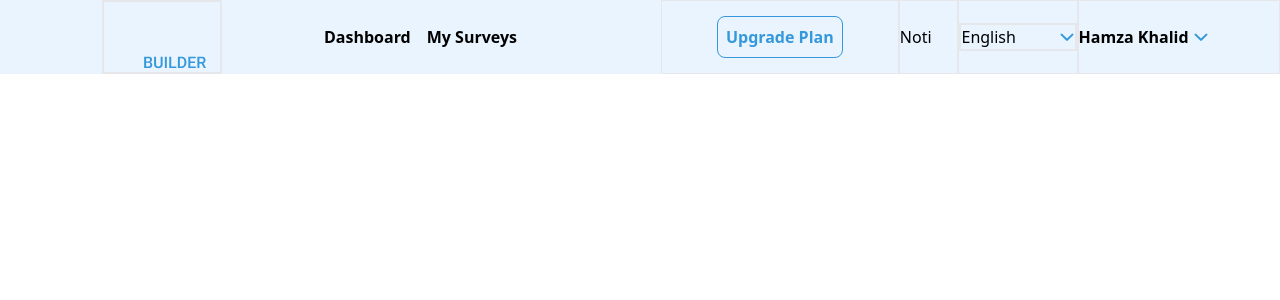
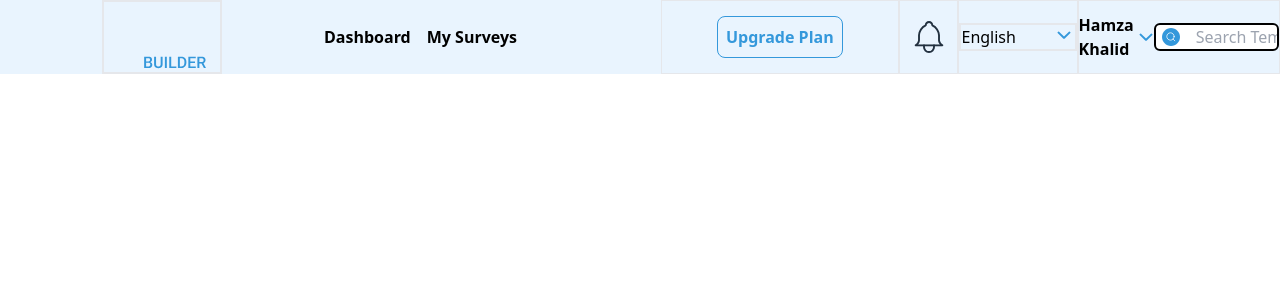
Before and after one commit to hamzakhalid910/Survey-Builder, a React (Vite) app: page /header in a window 1280 px wide. Shown: the top 300 px of the page. Built offline with nearby package versions, Linux system fonts and the light colour scheme.

Commit message:
Feat: "Search Template created"

```diff
--- a/package.json
+++ b/package.json
@@ -27,6 +27,6 @@
     "eslint-plugin-react-refresh": "^0.4.6",
     "postcss": "^8.4.38",
     "tailwindcss": "^3.4.3",
-    "vite": "^5.2.0"
+    "vite": "^5.2.11"
   }
 }
--- a/src/Components/Header.jsx
+++ b/src/Components/Header.jsx
@@ -2,6 +2,7 @@ import React from "react";
 import { DashboardLogoSVG } from "../Svg Components/DashboardLogoSVG";
 import { User } from "../Separate Components/User";
 import { Language } from "../Separate Components/Language";
+import { NotificationSVG } from "../Svg Components/NotificationsSVG";
 
 function Header() {
   return (
@@ -10,22 +11,38 @@ function Header() {
         <DashboardLogoSVG />
       </div>
       <div className="flex w-[32%] ml-[4%] space-x-4 px-[4%] items-center">
-        <a className="font-bold" href="">
+        <a className="font-bold" href="/dashboard">
           Dashboard
         </a>
         <a className="font-semibold" href="">
           My Surveys
         </a>
       </div>
+
+      {/* Upgrade Plan Button */}
       <div className="flex w-[20%] border justify-center items-center">
         <button className="text-[#3498DB] border border-[#3498DB]  rounded-lg p-2 font-semibold">
           Upgrade Plan
         </button>
       </div>
-      <div className="flex w-[5%] border items-center">Noti</div>
+
+      {/* Notifications */}
+      <div className="flex w-[5%] border items-center justify-center">
+        <button
+          onClick={() => {
+            console.log("Notifications");
+          }}
+        >
+          <NotificationSVG />
+        </button>
+      </div>
+
+      {/* Language */}
       <div className="flex w-[10%] border items-center">
         <Language />
       </div>
+
+      {/* User */}
       <div className="flex w-[17%] border lr-[8%] items-center ">
         <User />
       </div>
--- /dev/null
+++ b/src/Icons Svg Components/SearchIcon.jsx
@@ -0,0 +1,32 @@
+import React from "react";
+
+export function SearchIcon() {
+  return (
+    <svg
+      width="18"
+      height="18"
+      viewBox="0 0 18 18"
+      fill="none"
+      xmlns="http://www.w3.org/2000/svg"
+    >
+      <path
+        d="M9 18C13.9706 18 18 13.9706 18 9.00001C18 4.02944 13.9706 0 9 0C4.02944 0 0 4.02944 0 9.00001C0 13.9706 4.02944 18 9 18Z"
+        fill="#3498DB"
+      />
+      <path
+        d="M12.1445 8.47072C12.1445 10.496 10.496 12.1445 8.4707 12.1445C6.44538 12.1445 4.79688 10.496 4.79688 8.47072C4.79688 6.4454 6.43361 4.79688 8.4707 4.79688C10.496 4.80865 12.1445 6.4454 12.1445 8.47072Z"
+        stroke="white"
+        stroke-width="0.75"
+        stroke-miterlimit="10"
+        stroke-linecap="round"
+      />
+      <path
+        d="M11.0625 11.0703L12.7817 12.7777"
+        stroke="white"
+        stroke-width="0.75"
+        stroke-miterlimit="10"
+        stroke-linecap="round"
+      />
+    </svg>
+  );
+}
--- a/src/Separate Components/Language.jsx
+++ b/src/Separate Components/Language.jsx
@@ -13,33 +13,45 @@ const languages = [
   "Portuguese",
 ];
 
-function DropDownMenu() {
-  return (
-    <div className="absolute mt-6 ml-[-0.4%] bg-white w-32 px-4 py-4 rounded-sm shadow-lg z-10">
-      {languages.map((language, index) => (
-        <option key={index} value={language.toLowerCase().replace(" ", "_")}>
-          {language}
-        </option>
-      ))}
-    </div>
-  );
-}
-
 export function Language() {
+  const [selectedLanguage, setSelectedLangauge] = useState("English");
   const [showDropDown, setShowDropDown] = useState(false);
 
   const toggleDropDown = () => {
     setShowDropDown(!showDropDown);
   };
 
+  const handleLanguageChange = (language) => {
+    setShowDropDown(!showDropDown);
+    setSelectedLangauge(language);
+    console.log(`${language} selected`);
+  };
+
   return (
     <>
-      <div className="flex w-full border-2">
-        <h1 className="w-full">English</h1>
-        <button className="ml-1" onClick={toggleDropDown}>
-          <DropDownSVG />
-        </button>
-        {showDropDown && <DropDownMenu />}
+      <div className="flex w-full border-2 ">
+        <div className="w-[80%]">
+          <h1 className="">{selectedLanguage}</h1>
+        </div>
+        <div>
+          <button className="ml-1 w-[20%]" onClick={toggleDropDown}>
+            <DropDownSVG />
+          </button>
+        </div>
+        {showDropDown && (
+          <div className="absolute mt-6 ml-[-0.4%] bg-white w-[10%] px-4 py-4 rounded-sm shadow-lg z-10">
+            {languages.map((language, index) => (
+              <button
+                className="block"
+                key={index}
+                value={language}
+                onClick={() => handleLanguageChange(language)}
+              >
+                {language}
+              </button>
+            ))}
+          </div>
+        )}
       </div>
     </>
   );
--- /dev/null
+++ b/src/Separate Components/SearchTemplates.jsx
@@ -0,0 +1,21 @@
+import React from "react";
+import { SearchIcon } from "../Icons Svg Components/SearchIcon";
+
+export function SearchTemplates() {
+  return (
+    <div>
+      <form action="">
+        <div className="relative">
+          <div className="absolute left-2 top-1/2 transform -translate-y-1/2 pointer-events-none">
+            <SearchIcon />
+          </div>
+          <input
+            className="border-2 border-black rounded-md w-full pl-10" // Adjust padding to fit the icon
+            type="text"
+            placeholder="Search Templates"
+          />
+        </div>
+      </form>
+    </div>
+  );
+}
--- a/src/Separate Components/User.jsx
+++ b/src/Separate Components/User.jsx
@@ -1,5 +1,6 @@
 import React, { useState } from "react";
 import { DropDownSVG } from "../Svg Components/DropDownSVG";
+import { SearchTemplates } from "./SearchTemplates";
 
 //User Object
 const userObject = {
@@ -51,6 +52,8 @@ export function User() {
         </button>
         {showDropDown && <DropDownMenu />}
       </div>
+
+      <SearchTemplates />
     </>
   );
 }
--- /dev/null
+++ b/src/Svg Components/NotificationsSVG.jsx
@@ -0,0 +1,44 @@
+import React from "react";
+
+export function NotificationSVG() {
+  return (
+    <svg
+      width="40"
+      height="40"
+      viewBox="0 0 40 40"
+      fill="none"
+      xmlns="http://www.w3.org/2000/svg"
+    >
+      <path
+        d="M16.6719 8.33333C16.6719 7.44928 17.0231 6.60143 17.6482 5.97631C18.2733 5.35119 19.1212 5 20.0052 5C20.8893 5 21.7371 5.35119 22.3622 5.97631C22.9873 6.60143 23.3385 7.44928 23.3385 8.33333C25.2526 9.23838 26.8842 10.6472 28.0586 12.4088C29.233 14.1705 29.9059 16.2185 30.0052 18.3333V23.3333C30.1306 24.3695 30.4976 25.3618 31.0766 26.2302C31.6555 27.0987 32.4303 27.819 33.3385 28.3333H6.67188C7.58011 27.819 8.35489 27.0987 8.93385 26.2302C9.51282 25.3618 9.87978 24.3695 10.0052 23.3333V18.3333C10.1045 16.2185 10.7774 14.1705 11.9518 12.4088C13.1262 10.6472 14.7579 9.23838 16.6719 8.33333"
+        stroke="#2C3E50"
+        stroke-width="1.875"
+        stroke-linecap="round"
+        stroke-linejoin="round"
+      />
+      <path
+        d="M16.6719 8.33333C16.6719 7.44928 17.0231 6.60143 17.6482 5.97631C18.2733 5.35119 19.1212 5 20.0052 5C20.8893 5 21.7371 5.35119 22.3622 5.97631C22.9873 6.60143 23.3385 7.44928 23.3385 8.33333C25.2526 9.23838 26.8842 10.6472 28.0586 12.4088C29.233 14.1705 29.9059 16.2185 30.0052 18.3333V23.3333C30.1306 24.3695 30.4976 25.3618 31.0766 26.2302C31.6555 27.0987 32.4303 27.819 33.3385 28.3333H6.67188C7.58011 27.819 8.35489 27.0987 8.93385 26.2302C9.51282 25.3618 9.87978 24.3695 10.0052 23.3333V18.3333C10.1045 16.2185 10.7774 14.1705 11.9518 12.4088C13.1262 10.6472 14.7579 9.23838 16.6719 8.33333"
+        stroke="black"
+        stroke-opacity="0.2"
+        stroke-width="1.875"
+        stroke-linecap="round"
+        stroke-linejoin="round"
+      />
+      <path
+        d="M15 28.3359V30.0026C15 31.3287 15.5268 32.6005 16.4645 33.5381C17.4021 34.4758 18.6739 35.0026 20 35.0026C21.3261 35.0026 22.5979 34.4758 23.5355 33.5381C24.4732 32.6005 25 31.3287 25 30.0026V28.3359"
+        stroke="#2C3E50"
+        stroke-width="1.875"
+        stroke-linecap="round"
+        stroke-linejoin="round"
+      />
+      <path
+        d="M15 28.3359V30.0026C15 31.3287 15.5268 32.6005 16.4645 33.5381C17.4021 34.4758 18.6739 35.0026 20 35.0026C21.3261 35.0026 22.5979 34.4758 23.5355 33.5381C24.4732 32.6005 25 31.3287 25 30.0026V28.3359"
+        stroke="black"
+        stroke-opacity="0.2"
+        stroke-width="1.875"
+        stroke-linecap="round"
+        stroke-linejoin="round"
+      />
+    </svg>
+  );
+}
```
Also changed, not shown: 1 other file (tests, documents, lock files or other folders).
